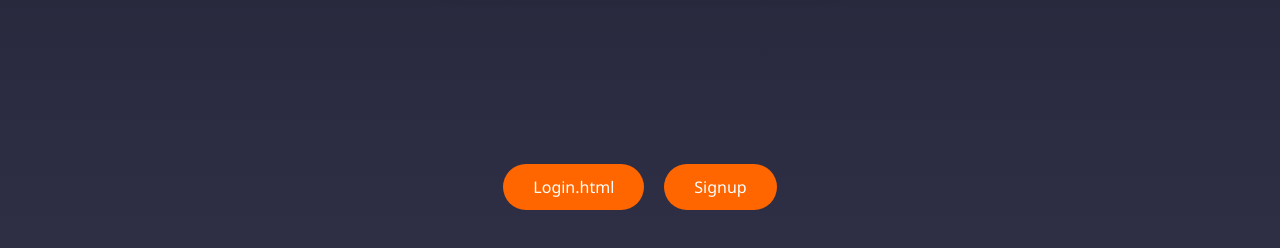
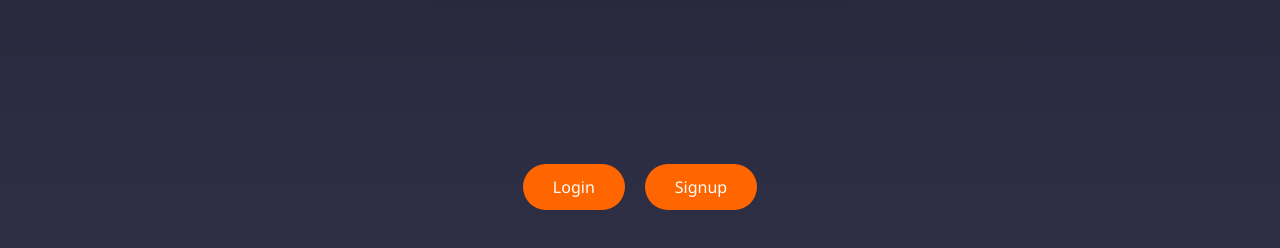
Before and after one commit to hackerx101/fsmecja, a plain HTML site: page index.html in a window 1280 px wide. Shown: the part 550-798 px from the top of the page. Drawn offline with Linux system fonts and the light colour scheme.

Commit message:
index.html

```diff
--- a/index.html
+++ b/index.html
@@ -76,9 +76,9 @@
   </div>
 
   <div class="buttons">
-    <a href="login">Login.html</a>
+    <a href="login.html">Login</a>
     <a href="signup.html">Signup</a>
   </div>
 
 </body>
-  </html>
+</html>
```
